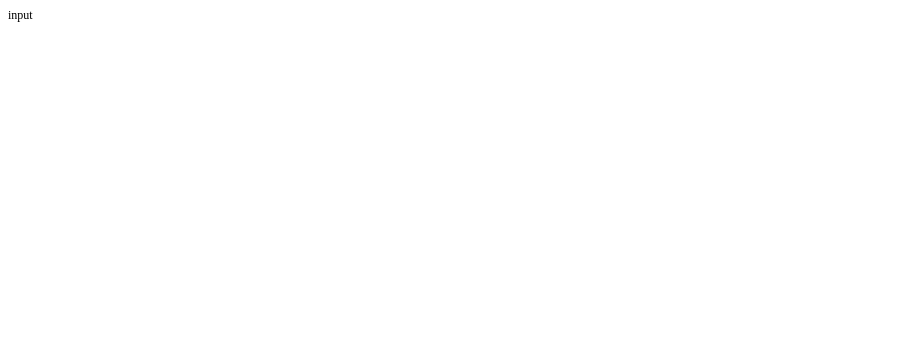
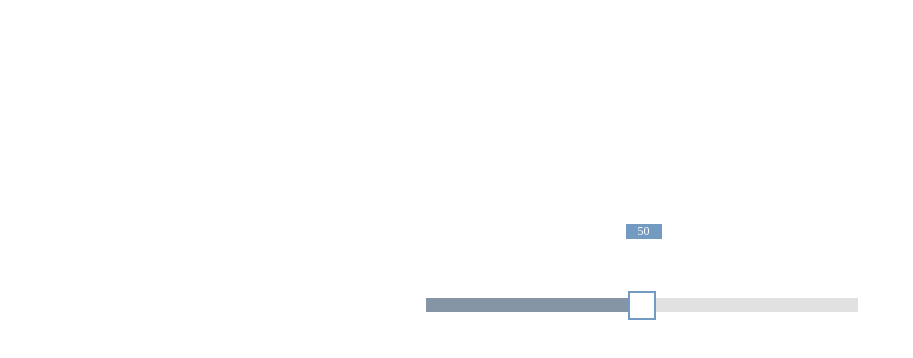
Before and after one commit to sunbingqing/mobileEffects, a Vue app: page /#/inputSlider in a window 1280 px wide. Shown: the top 358 px of the page, without its empty margins (0-913 px from the left). Built offline with nearby package versions, Linux system fonts and the light colour scheme.

Commit message:
input滑动条

```diff
--- a/src/App.vue
+++ b/src/App.vue
@@ -5,8 +5,8 @@
 </template>
 
 <script>
-import css from './assets/css/reset.css'
-import flexible from './assets/js/flexible.js'
+import './assets/css/reset.css'
+import './assets/js/flexible.js'
 
 export default {
   name: 'app',
--- a/src/components/inputSlider.vue
+++ b/src/components/inputSlider.vue
@@ -1,11 +1,61 @@
 <template>
     <div class="inputSlider">
-        input
+        <div class="inputBox">
+            <input ref="inputValue" type="range" class="slider" min="0" max="100" step="10" value="50"
+            :style="{backgroundSize: point + '% 100%'}" @input="change">
+            <span class="sliderTip" :style="{left: point * 0.028 + 'rem'}">{{point}}</span>
+        </div>
     </div>
 </template>
 
 <script>
 export default {
-    name: 'inputSlider'
+    name: 'inputSlider',
+    data() {
+        return {
+            point: 50
+        }
+    },
+    methods: {
+        change() {
+            this.point = this.$refs.inputValue.value;
+        }
+    }
 }
 </script>
+
+<style scoped>
+
+.inputSlider{
+    padding-top: 2rem;
+    text-align: center;
+}
+.inputBox{
+    position: relative;
+    width: 3rem;
+    margin: 0 auto;
+}
+.sliderTip{
+    position: absolute;
+    top: -0.5rem;
+    width: 0.25rem;
+    background: #739ac0;
+    color: #fff;
+}
+
+.slider{
+    -webkit-appearance: none;
+    width: 100%;
+    height: 0.1rem;
+    background: -webkit-linear-gradient(left, #8595a5, #8595a5) no-repeat #e1e1e1;
+    background-size: 50% 100%;
+}
+.slider::-webkit-slider-thumb{
+    -webkit-appearance: none;
+    width: 0.2rem;
+    height: 0.2rem;
+    background: #fff;
+    border: 2px solid #739ac0;
+}
+
+</style>
```
